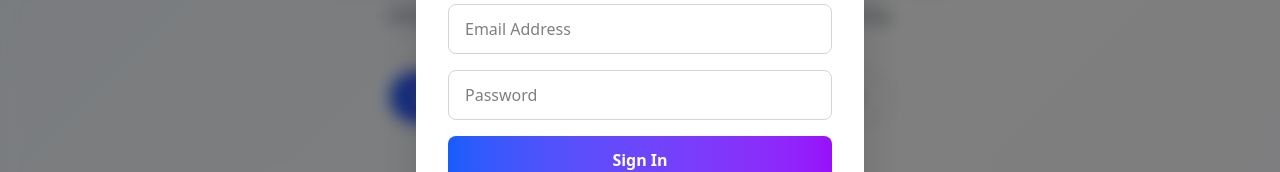
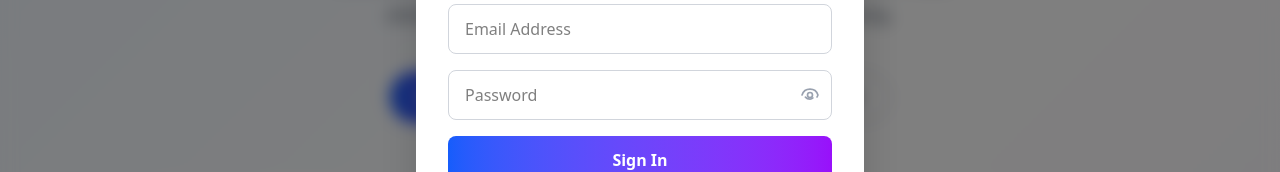
Before and after one commit to Pratik8999/shortify-frontend, a React (Vite) app: page / in a window 1280 px wide. Both pictures are taken after a click on the button "Login". Shown: the part 332-504 px from the top of the page. Built offline with nearby package versions, Linux system fonts and the light colour scheme; no server answers.

Commit message:
Added password visibility toggle in LandingPage component

```diff
--- a/src/components/LandingPage.jsx
+++ b/src/components/LandingPage.jsx
@@ -10,6 +10,8 @@ const LandingPage = () => {
   const [showAuthModal, setShowAuthModal] = useState(false);
   const { register, login, API_BASE } = useAuth();
   const [formLoading, setFormLoading] = useState(false);
+  const [showPassword, setShowPassword] = useState(false);
+  const [showConfirmPassword, setShowConfirmPassword] = useState(false);
 
   const [formData, setFormData] = useState({
     name: '',
@@ -36,6 +38,13 @@ const LandingPage = () => {
         [name]: ''
       }));
     }
+  };
+
+  const handleTogglePassword = () => {
+    setShowPassword(prev => !prev);
+  };
+  const handleToggleConfirmPassword = () => {
+    setShowConfirmPassword(prev => !prev);
   };
 
   const validateForm = () => {
@@ -370,32 +379,70 @@ const LandingPage = () => {
                 {errors.email && <p className="text-red-500 text-sm mt-1">{errors.email}</p>}
               </div>
 
-              <div>
+              <div className="relative">
                 <input
-                  type="password"
+                  type={showPassword ? "text" : "password"}
                   name="password"
                   placeholder="Password"
                   value={formData.password}
                   onChange={handleInputChange}
                   className={`w-full px-4 py-3 border rounded-lg focus:outline-none focus:ring-2 focus:ring-blue-500 transition-all ${
                     errors.password ? 'border-red-500 bg-red-50' : 'border-gray-300 hover:border-gray-400'
-                  }`}
+                  } pr-12`}
                 />
+                <button
+                  type="button"
+                  onClick={handleTogglePassword}
+                  tabIndex={-1}
+                  className="absolute right-3 top-1/2 -translate-y-1/2 text-gray-400 hover:text-gray-700 focus:outline-none"
+                  aria-label={showPassword ? "Hide password" : "Show password"}
+                >
+                  {showPassword ? (
+                    <svg className="w-5 h-5" fill="none" stroke="currentColor" viewBox="0 0 24 24">
+                      <path strokeLinecap="round" strokeLinejoin="round" strokeWidth="2" d="M13.875 18.825A10.05 10.05 0 0112 19c-5.523 0-10-4.477-10-10a9.96 9.96 0 012.11-6.13M6.13 6.13A9.96 9.96 0 012 9c0 5.523 4.477 10 10 10 1.03 0 2.03-.155 2.98-.445M17.87 17.87A9.96 9.96 0 0022 15c0-5.523-4.477-10-10-10-1.03 0-2.03.155-2.98.445" />
+                      <path strokeLinecap="round" strokeLinejoin="round" strokeWidth="2" d="M3 3l18 18" />
+                    </svg>
+                  ) : (
+                    <svg className="w-5 h-5" fill="none" stroke="currentColor" viewBox="0 0 24 24">
+                      <path strokeLinecap="round" strokeLinejoin="round" strokeWidth="2" d="M15 12a3 3 0 11-6 0 3 3 0 016 0z" />
+                      <path strokeLinecap="round" strokeLinejoin="round" strokeWidth="2" d="M2.458 12C3.732 7.943 7.523 5 12 5c4.477 0 8.268 2.943 9.542 7-.274.835-.642 1.627-1.102 2.354M15.536 15.536A5.978 5.978 0 0112 17c-2.21 0-4.21-.896-5.536-2.464" />
+                    </svg>
+                  )}
+                </button>
                 {errors.password && <p className="text-red-500 text-sm mt-1">{errors.password}</p>}
               </div>
 
               {!isLogin && (
-                <div>
+                <div className="relative">
                   <input
-                    type="password"
+                    type={showConfirmPassword ? "text" : "password"}
                     name="confirmPassword"
                     placeholder="Confirm Password"
                     value={formData.confirmPassword}
                     onChange={handleInputChange}
                     className={`w-full px-4 py-3 border rounded-lg focus:outline-none focus:ring-2 focus:ring-blue-500 transition-all ${
                       errors.confirmPassword ? 'border-red-500 bg-red-50' : 'border-gray-300 hover:border-gray-400'
-                    }`}
+                    } pr-12`}
                   />
+                  <button
+                    type="button"
+                    onClick={handleToggleConfirmPassword}
+                    tabIndex={-1}
+                    className="absolute right-3 top-1/2 -translate-y-1/2 text-gray-400 hover:text-gray-700 focus:outline-none"
+                    aria-label={showConfirmPassword ? "Hide password" : "Show password"}
+                  >
+                    {showConfirmPassword ? (
+                      <svg className="w-5 h-5" fill="none" stroke="currentColor" viewBox="0 0 24 24">
+                        <path strokeLinecap="round" strokeLinejoin="round" strokeWidth="2" d="M13.875 18.825A10.05 10.05 0 0112 19c-5.523 0-10-4.477-10-10a9.96 9.96 0 012.11-6.13M6.13 6.13A9.96 9.96 0 012 9c0 5.523 4.477 10 10 10 1.03 0 2.03-.155 2.98-.445M17.87 17.87A9.96 9.96 0 0022 15c0-5.523-4.477-10-10-10-1.03 0-2.03.155-2.98.445" />
+                        <path strokeLinecap="round" strokeLinejoin="round" strokeWidth="2" d="M3 3l18 18" />
+                      </svg>
+                    ) : (
+                      <svg className="w-5 h-5" fill="none" stroke="currentColor" viewBox="0 0 24 24">
+                        <path strokeLinecap="round" strokeLinejoin="round" strokeWidth="2" d="M15 12a3 3 0 11-6 0 3 3 0 016 0z" />
+                        <path strokeLinecap="round" strokeLinejoin="round" strokeWidth="2" d="M2.458 12C3.732 7.943 7.523 5 12 5c4.477 0 8.268 2.943 9.542 7-.274.835-.642 1.627-1.102 2.354M15.536 15.536A5.978 5.978 0 0112 17c-2.21 0-4.21-.896-5.536-2.464" />
+                      </svg>
+                    )}
+                  </button>
                   {errors.confirmPassword && <p className="text-red-500 text-sm mt-1">{errors.confirmPassword}</p>}
                 </div>
               )}
```
